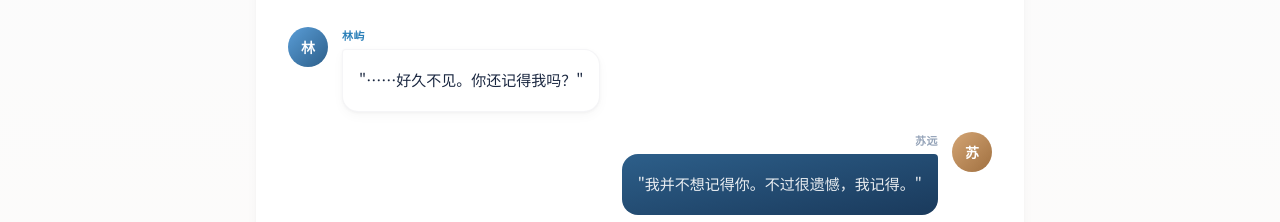
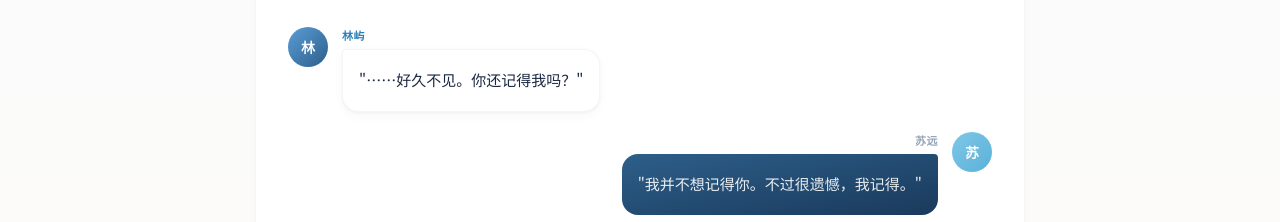
Before and after one commit to qunxiang-xinghuo/qunxiang-xinghuo, a Next.js app: page / in a window 1280 px wide. Shown: the part 1140-1362 px from the top of the page. Built offline with nearby package versions, Linux system fonts and the light colour scheme.

Commit message:
fix: 修复所有硬编码的金色/橙色颜色，全面改为浅蓝白色系
Coze-Commit-Type: user
Coze-User-ID: 1800331592739316
Coze-Conversation-ID: 9483275

```diff
--- a/src/components/featured-story.tsx
+++ b/src/components/featured-story.tsx
@@ -64,7 +64,7 @@ export function FeaturedStory({ story }: FeaturedStoryProps) {
                     className={`w-10 h-10 rounded-full flex items-center justify-center text-white text-sm font-bold flex-shrink-0 ${
                       isLeft
                         ? 'bg-gradient-to-br from-[#5a9ed8] to-[#2d5f8a]'
-                        : 'bg-gradient-to-br from-[#d4a574] to-[#a07040]'
+                        : 'bg-gradient-to-br from-[#7EC8E8] to-[#5AB0D8]'
                     }`}
                   >
                     {block.character?.[0]}
```
Also changed, not shown: assets/image_20260704163150185.png (added).
